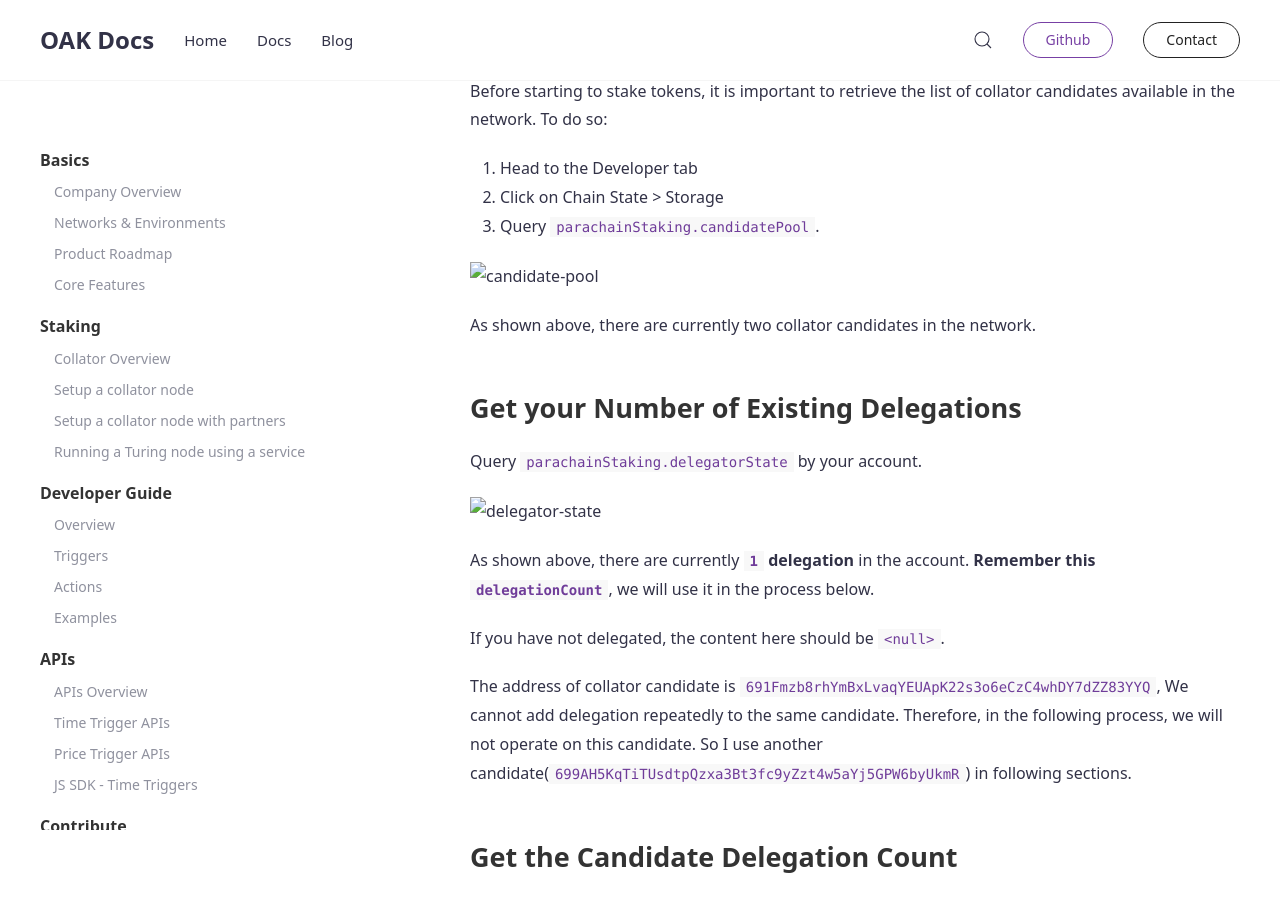
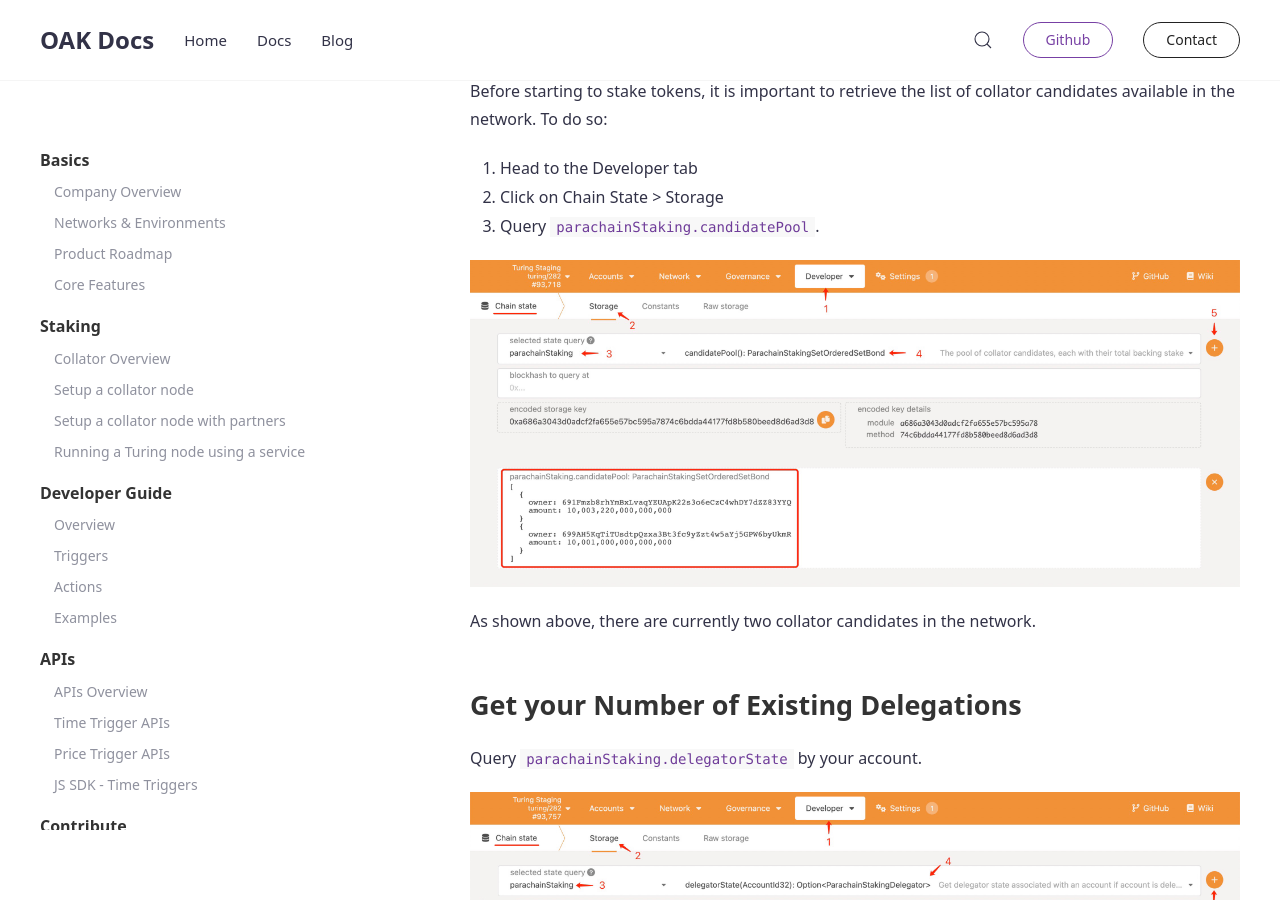
Before and after one commit to AvaProtocol/OAK-docs, a Jekyll site: the page built from _docs/stake-as-a-delegator.md, in a window 1280 px wide and 900 px high, scrolled down 953 px. Built offline with Jekyll 4.4.1, drawn with Linux system fonts in a browser that asks for light colours.

Commit message:
Fix image path.

```diff
--- a/_docs/stake-as-a-delegator.md
+++ b/_docs/stake-as-a-delegator.md
@@ -25,7 +25,7 @@ Before starting to stake tokens, it is important to retrieve the list of collato
 1. Click on Chain State > Storage
 1. Query `parachainStaking.candidatePool`.
 
-![candidate-pool](../assets/img/staking-delegation/candidate-pool.png)
+![candidate-pool](../../assets/img/staking-delegation/candidate-pool.png)
 
 As shown above, there are currently two collator candidates in the network.
 
@@ -33,7 +33,7 @@ As shown above, there are currently two collator candidates in the network.
 
 Query `parachainStaking.delegatorState` by your account.
 
-![delegator-state](../assets/img/staking-delegation/delegator-state.png)
+![delegator-state](../../assets/img/staking-delegation/delegator-state.png)
 
 As shown above, there are currently **`1` delegation** in the account. **Remember this `delegationCount`**, we will use it in the process below.
 
@@ -46,7 +46,7 @@ Therefore, in the following process, we will not operate on this candidate. So I
 
 You need to get the candidateInfo, which will contain the delegator count, as you'll need to submit this parameter in a later transaction. To retrieve the parameter, make sure you're still on the Chain State tab of the Developer page, and query `parachainStaking.candidateInfo` by candidate account.
 
-![candidate-info](../assets/img/staking-delegation/candidate-info.png)
+![candidate-info](../../assets/img/staking-delegation/candidate-info.png)
 
 **Remember the `candidateDelegationCount` value of this candidate**, we will use it in the next section.
 
@@ -54,7 +54,7 @@ You need to get the candidateInfo, which will contain the delegator count, as yo
 
 Currently, everything related to staking needs to be accessed via the Extrinsics menu, under the Developer tab. To delegate a candidate, provide the following information:
 
-![delegate](../assets/img/staking-delegation/delegate.png)
+![delegate](../../assets/img/staking-delegation/delegate.png)
 
 - amount: Amounts are in `Planck`. 1 `TUR` = 10000000000 `Planck`.
 
@@ -68,7 +68,7 @@ Currently, everything related to staking needs to be accessed via the Extrinsics
 
 To delegate a candidate, send `parachainStaking.scheduleRevokeDelegation` extrinsic by the following information:
 
-![schedule-revoke-delegation](../assets/img/staking-delegation/schedule-revoke-delegation.png)
+![schedule-revoke-delegation](../../assets/img/staking-delegation/schedule-revoke-delegation.png)
 
 Once you have scheduled an exit delay(24 rounds * 600 block, 12 seconds per block in current Turing Network), you must wait an exit delay before you can then execute it.
 
@@ -80,7 +80,7 @@ In summary, delegators will earn rewards based on their stake of the total deleg
 
 You can view the delegated amount and the change in the balance due to each round of staking rewards on the Accounts page.
 
-![accounts](../assets/img/staking-delegation/accounts.png)
+![accounts](../../assets/img/staking-delegation/accounts.png)
 
 # Risks
 
```
